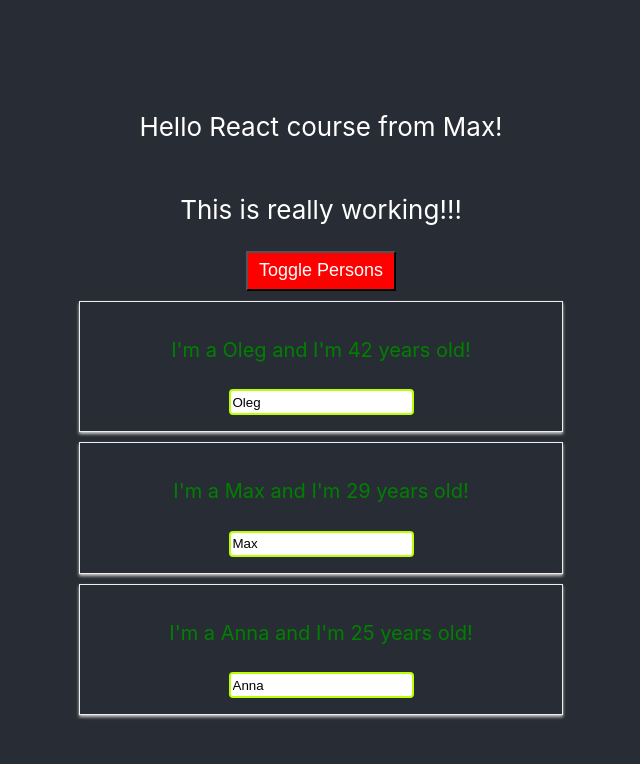
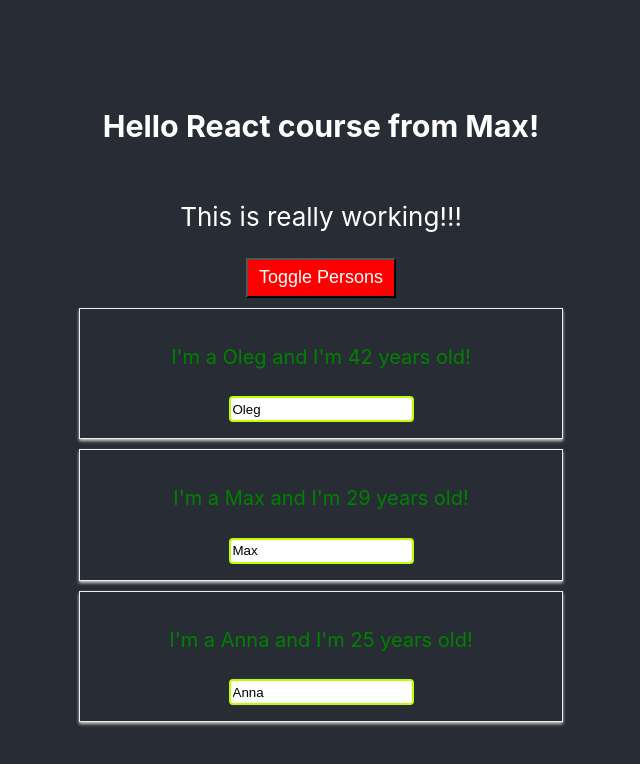
Before and after one commit to OlegGre4ka/-react-max-schwarzmuller, a React (Create React App) app: page / in a window 1280 px wide. Both pictures are taken after a click on the button "Toggle Persons". Shown: the top 764 px of the page, without its empty margins (319-959 px from the left). Built offline with nearby package versions, Linux system fonts and the light colour scheme.

Commit message:
84-restructuring project

```diff
--- /dev/null
+++ b/src/components/Cockpit/Cockpit.js
@@ -0,0 +1,16 @@
+import React from 'react';
+import './Cockpit.scss';
+const cockpit = props => {
+    const classes = [];
+    if (props.persons.length <= 2) { classes.push('red') };
+    if (props.persons.length <= 1) { classes.push('bold') };
+    return (
+        <>
+            <h3>Hello React course from Max!</h3>
+
+            <p className={classes.join(' ')}>This is really working!!!</p>
+        </>
+    )
+}
+
+export default cockpit;
--- /dev/null
+++ b/src/components/Cockpit/Cockpit.scss
@@ -0,0 +1,7 @@
+  .red{
+    color:red
+  }
+
+  .bold{
+    font-weight: bold;
+  }
--- /dev/null
+++ b/src/components/Cockpit/ToggleButton.js
@@ -0,0 +1,29 @@
+import React from 'react';
+
+const ToggleButton = props => {
+
+    const styleButton = {
+        backgroundColor: 'green',
+        color: 'white',
+        width: '150px',
+        height: '40px',
+        fontSize: '18px',
+        cursor: 'pointer',
+        ':hover': {
+          backgroundColor: 'lightgreen',
+          color: 'black'
+        }
+      }
+      if
+        (props.showPerson === true) {
+        styleButton.backgroundColor = 'red'; styleButton[':hover'] = {
+          backgroundColor: 'pink',
+          color: 'black'
+        }
+      } else { styleButton.backgroundColor = 'green' }
+    return(
+    <button
+        style={styleButton}
+        onClick={props.clicked}>Toggle Persons</button>)
+}
+export default ToggleButton;
--- /dev/null
+++ b/src/components/Persons/Persons.js
@@ -0,0 +1,15 @@
+import React from 'react';
+import Person from './Person/Person';
+const Persons = props => {
+    return(
+    props.persons.map((person, i) =>
+        <Person
+        click = {()=>props.clicked(i)}
+        changed = {(event)=>props.changed(event, person.id)}
+          name={person.name}
+          age={person.age}
+          key={person.id} />)
+    )
+
+}
+export default  Persons;
--- a/src/App.js
+++ b/src/containers/App.js
@@ -2,7 +2,9 @@ import React from 'react';
 // import React, { useState } from 'react';
 import Radium, { StyleRoot } from 'radium';
 import './App.scss';
-import Person from './Person/Person';
+import Persons from '../components/Persons/Persons';
+import Cockpit from '../components/Cockpit/Cockpit';
+import ToggleButton from '../components/Cockpit/ToggleButton';
 
 // example stateful class-based component
 
@@ -43,58 +45,20 @@ class App extends React.Component {
 
   render() {
 
-    const styleButton = {
-      backgroundColor: 'green',
-      color: 'white',
-      width: '150px',
-      height: '40px',
-      fontSize: '18px',
-      cursor: 'pointer',
-      ':hover': {
-        backgroundColor: 'lightgreen',
-        color: 'black'
-      }
-    }
-    if
-      (this.state.showPerson === true) {
-      styleButton.backgroundColor = 'red'; styleButton[':hover'] = {
-        backgroundColor: 'pink',
-        color: 'black'
-      }
-    } else { styleButton.backgroundColor = 'green' }
-
-    const toggleButton = (
-      <button
-        style={styleButton}
-        onClick={this.togglePersonsHandler}>Toggle Persons</button>
+    const persons = (
+      this.state.showPerson ? <div className="App-Persons">
+        <Persons persons={this.state.persons}
+          clicked={this.deletePersonHandler}
+          changed={this.nameChanchedHandler}
+        />
+      </div> : null
     )
-
-    // const classes = ['red', 'bold'].join(' ');
-    const classes = [];
-    if (this.state.persons.length <= 2) { classes.push('red') };
-    if (this.state.persons.length <= 1) { classes.push('bold') };
-
     return (
       <StyleRoot>
         <div className="App">
-          <p>
-            Hello React course from Max!
-        </p>
-
-          <p className={classes.join(' ')}>This is really working!!!</p>
-
-          {toggleButton}
-
-          {this.state.showPerson ? <div className="App-Persons">
-            {this.state.persons.map((person, i) => (
-              <Person
-                click={() => this.deletePersonHandler(i)}
-                changed={(event) => this.nameChanchedHandler(event, person.id)}
-                name={person.name}
-                age={person.age}
-                key={person.id} />
-            ))}
-          </div> : null}
+          <Cockpit persons={this.state.persons} />
+          <ToggleButton showPerson={this.state.showPerson} clicked={this.togglePersonsHandler}/>
+          {persons}
         </div>
       </StyleRoot>
     );
--- a/src/index.js
+++ b/src/index.js
@@ -1,7 +1,7 @@
 import React from 'react';
 import ReactDOM from 'react-dom';
 import './index.scss';
-import App from './App';
+import App from './containers/App';
 import * as serviceWorker from './serviceWorker';
 
 ReactDOM.render(<App />, document.getElementById('root'));
```
Also changed, not shown: src/components/Persons/Person/Person.js (renamed from src/Person/Person.js), src/components/Persons/Person/Person.module.scss (renamed from src/Person/Person.module.scss), src/containers/App.scss (renamed from src/App.scss), 1 other file (tests, documents, lock files or other folders).
